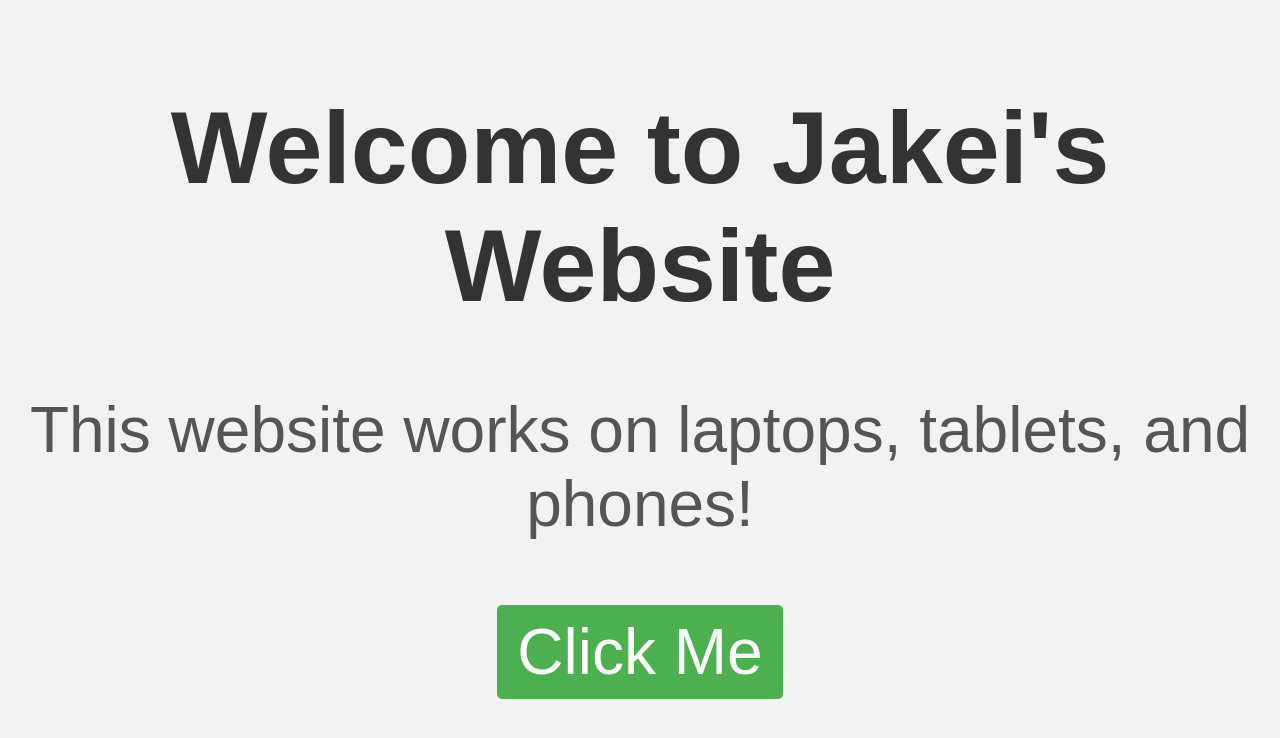
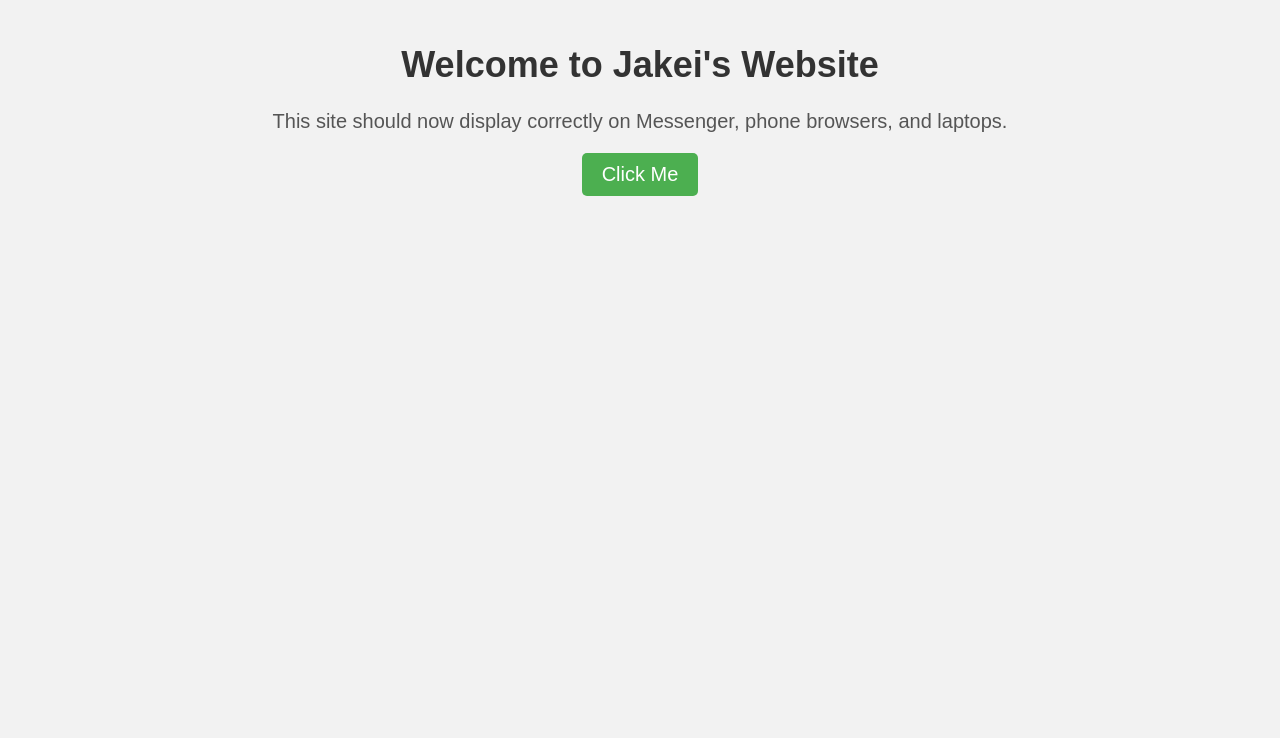
Before and after one commit to lolwicks13-stack/Jakei, a plain HTML site: page index.html in a window 1280 px wide. Drawn offline with Linux system fonts and the light colour scheme.

Commit message:
index.html

```diff
--- a/index.html
+++ b/index.html
@@ -2,7 +2,7 @@
 <html>
 <head>
   <meta charset="UTF-8">
-  <meta name="viewport" content="width=device-width, initial-scale=1.0">
+  <meta name="viewport" content="width=device-width, initial-scale=1.0, maximum-scale=1.0, user-scalable=no">
   <title>Jakei's Website</title>
   <style>
     body {
@@ -14,18 +14,18 @@
     }
     h1 {
       color: #333;
-      font-size: 8vw; /* scales with screen */
+      font-size: clamp(20px, 4vw, 36px);
     }
     p {
       color: #555;
-      font-size: 5vw; /* scales with screen */
+      font-size: clamp(14px, 2vw, 20px);
     }
     button {
       background: #4CAF50;
       color: white;
       border: none;
       padding: 10px 20px;
-      font-size: 5vw; /* scales with screen */
+      font-size: clamp(14px, 2vw, 20px);
       cursor: pointer;
       border-radius: 5px;
     }
@@ -37,7 +37,7 @@
 <body>
 
 <h1>Welcome to Jakei's Website</h1>
-<p>This website works on laptops, tablets, and phones!</p>
+<p>This site should now display correctly on Messenger, phone browsers, and laptops.</p>
 <button onclick="alert('Hello from Jakei!')">Click Me</button>
 
 </body>
```
